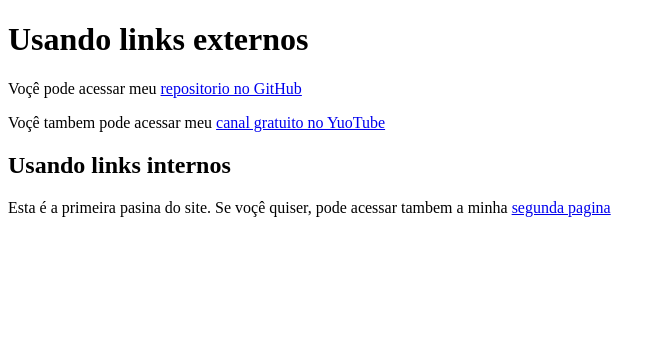
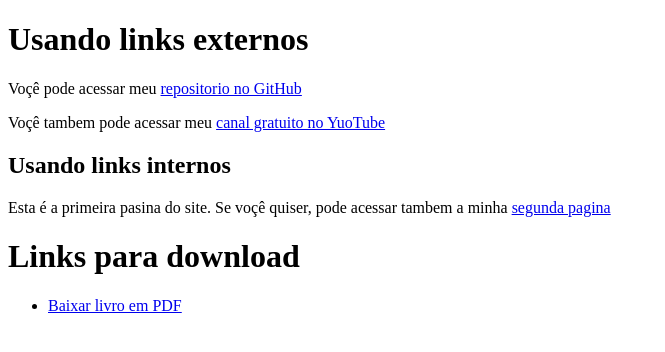
Before and after one commit to eduardobrasil15/estudo-html-css, a plain HTML site: page exercicios/ex010/index.html in a window 1280 px wide. Shown: the whole page, without its empty margins (0-665 px from the left). Drawn offline with Linux system fonts and the light colour scheme.

Commit message:
link interno

```diff
--- a/exercicios/ex010/index.html
+++ b/exercicios/ex010/index.html
@@ -11,5 +11,9 @@
     <p>Voçê tambem pode acessar meu <a href="https://yuotube.com/cursoemvideo/" target="_blank" rel="external">canal gratuito no YuoTube</a></p>
     <h2>Usando links internos</h2>
     <p>Esta é a primeira pasina do site. Se voçê quiser, pode acessar tambem a minha <a href="pag002.html" rel="next">segunda pagina</a></p>
+    <h1>Links para download</h1>
+    <ul>
+        <li><a href="livro/meulivro.pdf">Baixar livro em PDF</a></li>
+    </ul>
 </body>
 </html>
```
Also changed, not shown: exercicios/ex010/pag003.html (+4 -0 lines).
